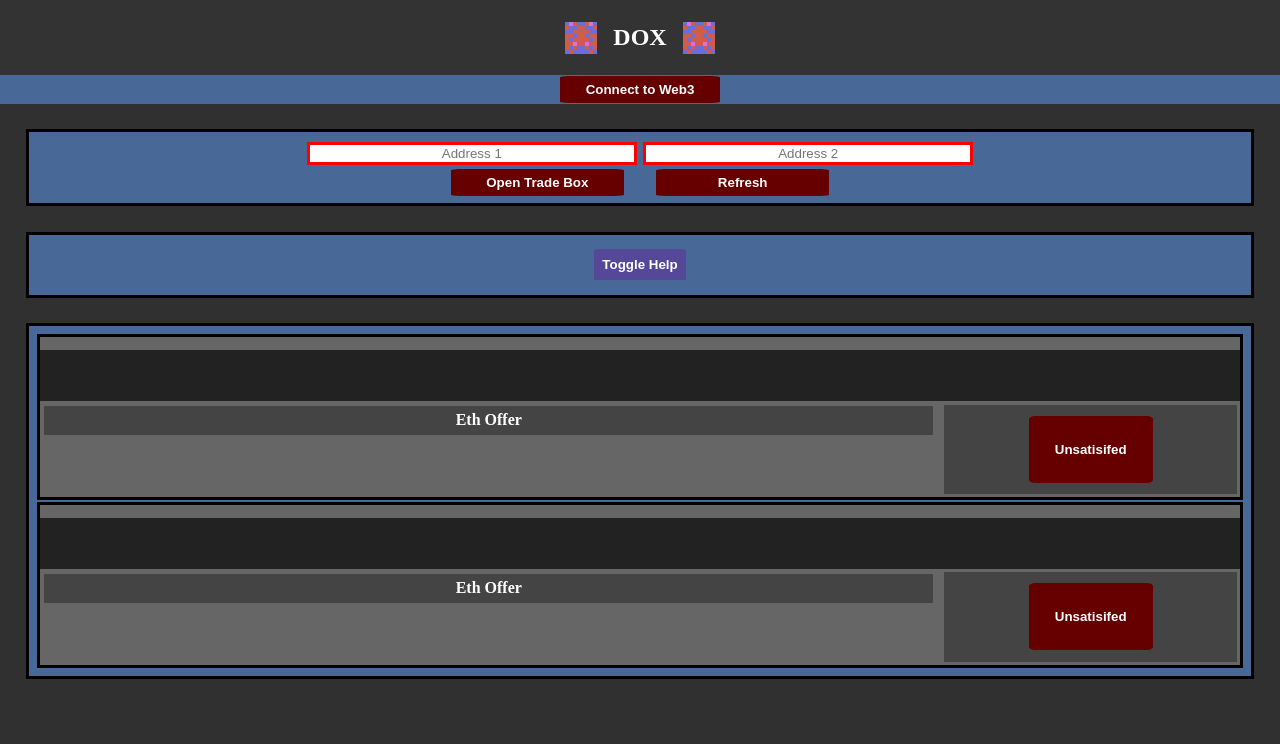
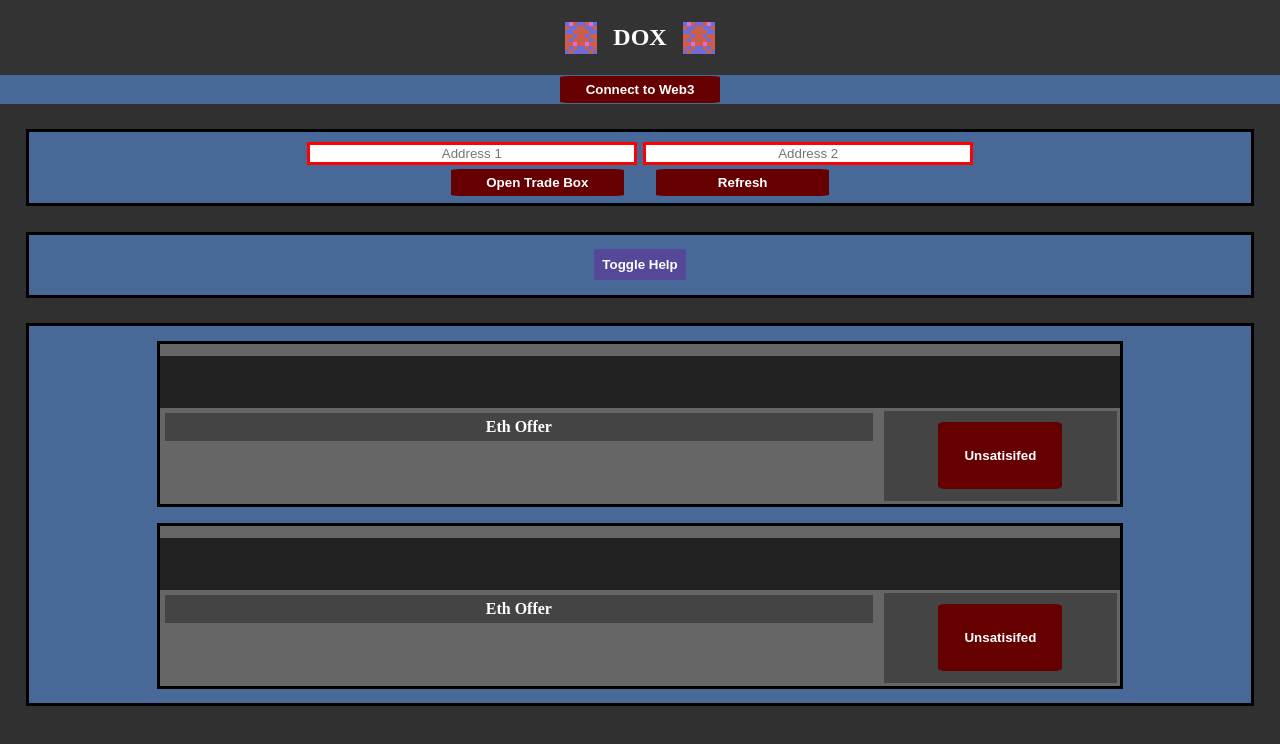
Before and after one commit to Flash-Git/Arca, a React (Create React App) app in the folder client/: page / in a window 1280 px wide. Shown: the top 744 px of the page. Built offline with nearby package versions, Linux system fonts and the light colour scheme.

Commit message:
Improved dyamic styling

```diff
--- a/client/src/components/TradeWindow.js
+++ b/client/src/components/TradeWindow.js
@@ -64,6 +64,7 @@ class TradeWindow extends Component {
   render() {
     return(
       <div id="section-tradeWindow" className="section" style={ tradeWindowStyle }>
+        <div id="boxes" style={ boxesStyle }>
           {/* <h3>{ AppAddress }</h3> */}
           <Box isUser={ (this.props.userBox === userBoxStatus.SECOND_BOX ? true : false) }
             addresses={ [this.props.addresses[1], this.props.addresses[0]] } ensAdd={ this.props.ensAdds[1] } connected ={ this.props.connected }
@@ -71,6 +72,7 @@ class TradeWindow extends Component {
           <Box isUser={ (this.props.userBox === userBoxStatus.FIRST_BOX ? true : false) }
             addresses={ [this.props.addresses[0], this.props.addresses[1]] } ensAdd={ this.props.ensAdds[0] } connected ={ this.props.connected }
           />
+        </div>
         { (this.props.userBox !== 0 ?
           <button onClick={ this.execute } style={ (this.executed ? btnStyleSent : btnStyleUnsent) }>
             { (this.executed ? "Executed" : "Execute") }
@@ -82,12 +84,22 @@ class TradeWindow extends Component {
 }
 
 const tradeWindowStyle = {
+  display: "flex",
+  flexDirection: "column",
   textAlign: "center",
   justifyContent: "center",
   background: "#486898",
   padding: "0.4rem",
   margin: "1.6rem",
   border: "solid",
+}
+
+const boxesStyle = {
+  display: "flex",
+  flexWrap: "wrap",
+  textAlign: "center",
+  justifyContent: "center",
+  background: "#486898",
 }
 
 const btnStyleUnsent = {
@@ -97,7 +109,9 @@ const btnStyleUnsent = {
   borderRadius: "5%",
   cursor: "pointer",
   color: "#fff",
-  fontWeight: "bold"
+  fontWeight: "bold",
+  alignSelf: "center",
+  margin: "0.5rem"
 }
 
 const btnStyleSent = {
@@ -107,6 +121,8 @@ const btnStyleSent = {
   borderRadius: "5%",
   color: "#fff",
   fontWeight: "bold",
+  alignSelf: "center",
+  margin: "0.5rem"
 }
 
 //PropTypes
--- a/client/src/components/TradeWindow/Box.js
+++ b/client/src/components/TradeWindow/Box.js
@@ -153,23 +153,24 @@ class Box extends Component {
   }
 }
 
+const boxStyle = {
+  display: "grid",
+  gridColumnGap: "3px",
+  gridTemplateColumns: "3fr 1fr",//TODO handle screensizes in a more aesthetically pleasing way
+  textAlign: "center",
+  justifyContent: "center",
+  margin: "0.5rem 0.5rem",
+  background: "#666",
+  border: "solid",
+  minHeight: "10rem",
+  fontWeight: "bold",
+  width: "60rem"
+}
+
 const containerStyle = {
   gridColumn: "1 auto",
   gridRow: "2 auto",
   margin: "0.1rem"
-}
-
-const boxStyle = {
-  display: "grid",
-  gridColumnGap: "3px",
-  gridTemplateColumns: "3fr 1fr",
-  textAlign: "center",
-  justifyContent: "center",
-  margin: "0.1rem",
-  background: "#666",
-  border: "solid",
-  minHeight: "10rem",
-  fontWeight: "bold"
 }
 
 //PropTypes
```
Lines whose indentation alone changed are shown as unchanged.
